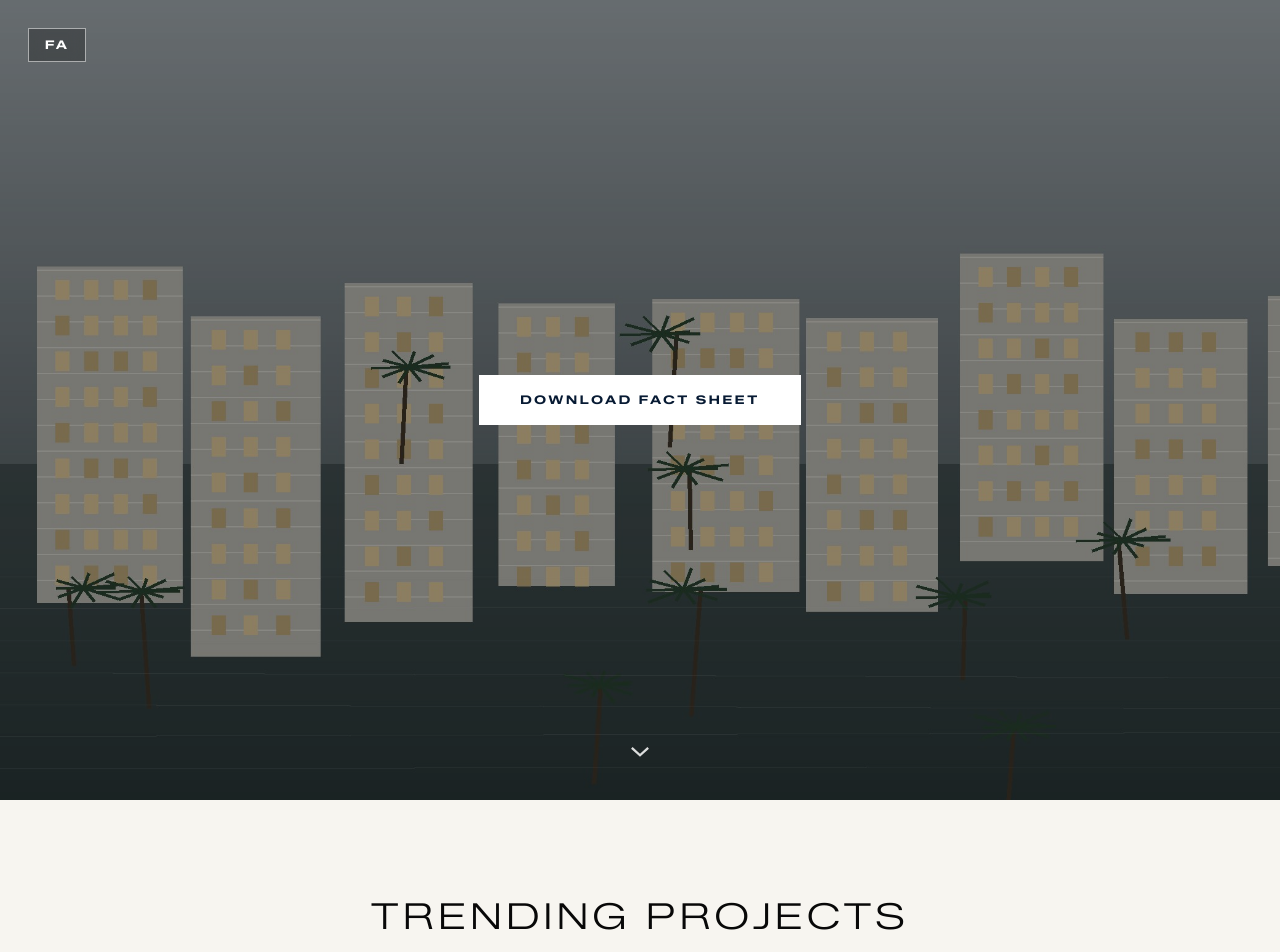
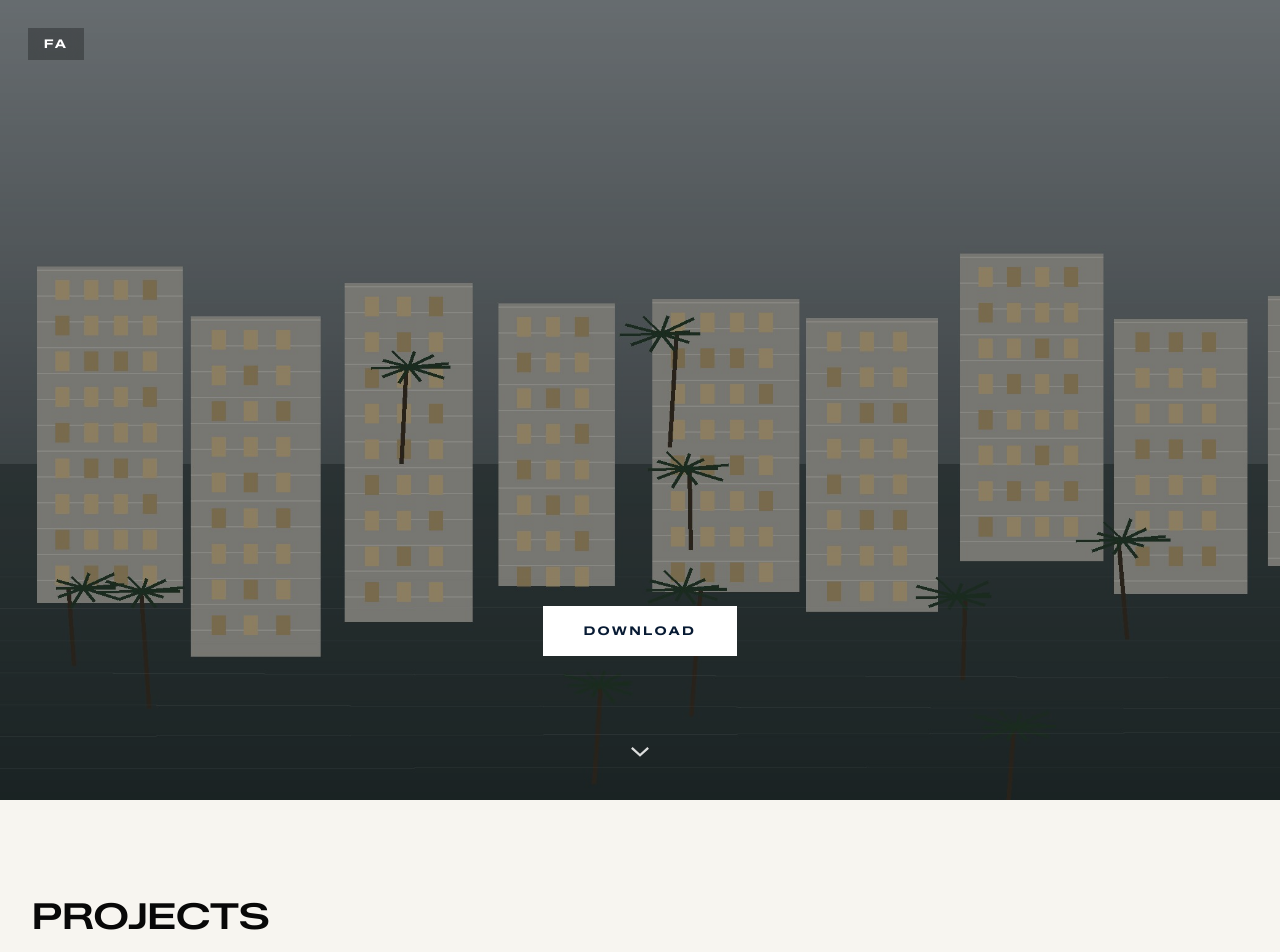
Before and after one commit to hephaestuse/nabshy-project-index, a Next.js app: page /projects in a window 1280 px wide. Shown: the top 952 px of the page. Built offline with nearby package versions, Linux system fonts and the light colour scheme.

Commit message:
2 lang added

```diff
--- a/src/app/globals.css
+++ b/src/app/globals.css
@@ -96,7 +96,6 @@
 body {
   background: var(--background);
   color: var(--foreground);
-  font-family: Arial, Helvetica, sans-serif;
 }
 
 .projects-locale-en {
--- a/src/app/projects/page.tsx
+++ b/src/app/projects/page.tsx
@@ -9,3 +9,4 @@ export const metadata: Metadata = {
 export default function ProjectsPage() {
   return <LocalizedProjectsPage locale="en" />;
 }
+5
--- a/src/components/projects/HeroSection.tsx
+++ b/src/components/projects/HeroSection.tsx
@@ -27,11 +27,11 @@ export function HeroSection({
         className="object-cover"
       />
       <div className="absolute inset-0 bg-black/38" />
-      <div className="relative z-10 flex h-full flex-col items-center justify-center px-6 text-center">
+      <div className="relative z-10 flex h-full flex-col items-center justify-end px-6 text-center">
         <button
           type="button"
           onClick={onOpenRegistration}
-          className={buttonClassName}
+          className={`mb-36 ${buttonClassName}`}
         >
           {messages.downloadFactSheet}
         </button>
--- a/src/components/projects/LanguageSwitch.tsx
+++ b/src/components/projects/LanguageSwitch.tsx
@@ -14,7 +14,7 @@ export function LanguageSwitch({ locale, messages }: LanguageSwitchProps) {
     <Link
       href={href}
       aria-label={messages.languageSwitchLabel}
-      className="fixed left-5 top-5 z-40 border border-white/55 bg-black/28 px-4 py-2 text-xs font-bold uppercase tracking-[0.18em] text-white outline-none backdrop-blur-sm transition duration-300 hover:border-white hover:bg-white hover:text-[#071A33] focus-visible:ring-2 focus-visible:ring-white sm:left-7 sm:top-7"
+      className="fixed left-5 top-5 z-40 bg-black/28 px-4 py-2 text-xs font-bold uppercase tracking-[0.18em] text-white outline-none backdrop-blur-sm transition duration-300 hover:border-white hover:bg-white hover:text-[#071A33] focus-visible:ring-2 focus-visible:ring-white sm:left-7 sm:top-7"
       dir="ltr"
       hrefLang={messages.languageSwitchTarget}
     >
--- a/src/components/projects/ProjectsSection.tsx
+++ b/src/components/projects/ProjectsSection.tsx
@@ -17,8 +17,8 @@ export function ProjectsSection({
 }: ProjectsSectionProps) {
   const headingClassName =
     messages.locale === "fa"
-      ? "mb-10 text-center text-3xl font-light tracking-normal sm:text-4xl md:mb-14"
-      : "mb-10 text-center text-3xl font-light uppercase tracking-[0.12em] sm:text-4xl md:mb-14";
+      ? "mb-10 text-satart text-3xl font-semibold sm:text-4xl md:mb-14"
+      : "mb-10 text-start text-3xl font-semibold uppercase sm:text-4xl md:mb-14";
 
   return (
     <section id="projects-grid" className="bg-[#f7f5f0] px-5 py-16 text-[#080808] sm:px-8 md:py-24">
--- a/src/data/projects-localization.ts
+++ b/src/data/projects-localization.ts
@@ -41,9 +41,9 @@ const englishMessages: ProjectsMessages = {
   locale: "en",
   dir: "ltr",
   heroTitle: "NABSHY PRO",
-  downloadFactSheet: "Download Fact Sheet",
+  downloadFactSheet: "Download",
   scrollToProjects: "Scroll to trending projects",
-  sectionTitle: "Trending Projects",
+  sectionTitle: " Projects",
   startingFrom: "Starting From",
   registerInterest: "Register Interest",
   modalTitle: "Register Interest",
@@ -79,9 +79,9 @@ const persianMessages: ProjectsMessages = {
   locale: "fa",
   dir: "rtl",
   heroTitle: "نبشی پرو",
-  downloadFactSheet: "دریافت فکت شیت",
+  downloadFactSheet: "دانلود",
   scrollToProjects: "رفتن به پروژه‌های منتخب",
-  sectionTitle: "پروژه‌های منتخب",
+  sectionTitle: "پروژه‌ها",
   startingFrom: "شروع قیمت از",
   registerInterest: "ثبت علاقه‌مندی",
   modalTitle: "ثبت علاقه‌مندی",
```
